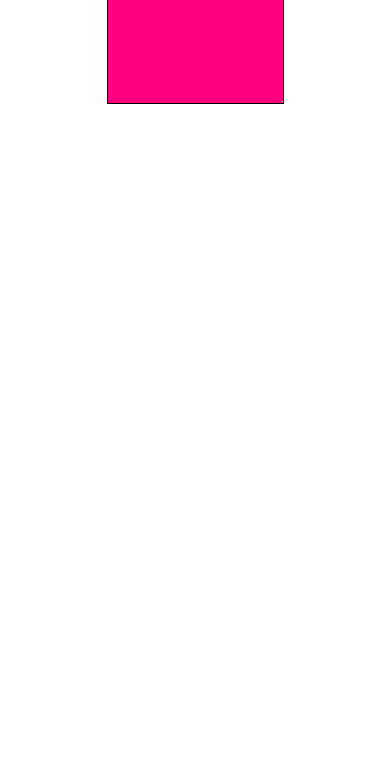
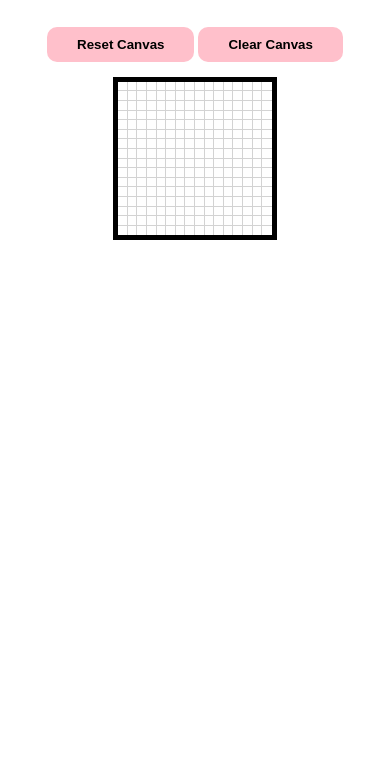
Before and after one commit to BlondyMartinez/Etch-A-Sketch, a plain HTML site: page index.html in a window 390 px wide. Shown: the part 81-844 px from the top of the page. Drawn offline with Linux system fonts and the light colour scheme.

Commit message:
UI + random color

```diff
--- a/index.html
+++ b/index.html
@@ -5,9 +5,14 @@
     <meta name="viewport" content="width=device-width, initial-scale=1.0">
     <script src="main.js" defer></script>
     <link rel="stylesheet" href="style.css">
-    <title>Document</title>
+    <title>Etch-a-Sketch</title>
 </head>
 <body>
+    <h1>Etch a Sketch</h1>
+    <div id="button-group">
+        <button type="button" onclick="newGrid()">Reset Canvas</button>
+        <button type="button" onclick="clearGrid()">Clear Canvas</button>
+    </div>
     <div id="grid">
 
     </div>
--- a/main.js
+++ b/main.js
@@ -1,7 +1,11 @@
 function grid(cellsPerSide) {
     let container = document.querySelector('#grid');
 
-    let gridWidth = (window.innerWidth * 0.8 / (16/9));
+    //clears grid
+    container.replaceChildren();
+
+    //80% of window's width divided by aspect ratio, this ensures the grid is always visible
+    let gridWidth = (window.innerWidth * 0.7 / (16/9));
     let cellWidth = gridWidth / cellsPerSide;
 
     container.style.height = gridWidth + 'px';
@@ -12,13 +16,57 @@ function grid(cellsPerSide) {
 
         for(let j = 0; j < cellsPerSide; j++){
             let cell = document.createElement('div');
+            cell.classList.add("cell");
             cell.style.width = cellWidth + 'px';
             cell.style.height = cellWidth + 'px';
+            cell.style.backgroundColor = 'white';
             row.appendChild(cell);
         }
 
         container.appendChild(row);
     }
+
+    onHover("RANDOM_COLOR");
 }
 
-grid(100);
+function onHover(behavior){
+    let cellList = document.querySelectorAll(".cell");
+
+    for(let cell of cellList) {
+        cell.addEventListener('mouseover', function(){
+            switch(behavior) {
+                case "RANDOM_COLOR":
+                    cell.style.backgroundColor = getRandomColor();
+                    break;
+            }
+        });
+    }
+}
+
+function getRandomColor() {
+    let r = Math.floor(Math.random() * 255);
+    let g = Math.floor(Math.random() * 255);
+    let b = Math.floor(Math.random() * 255);
+
+    let rgb = "rgb(" + r + ", " + g + ", " + b + ")";
+    return rgb;
+}
+
+function clearGrid() {
+    let cellList = document.querySelectorAll(".cell");
+
+    for (let cell of cellList){
+        cell.style.backgroundColor = 'white';
+    }
+}
+
+function newGrid(){
+    let cells = prompt("How many cells per size do you want? Choose between 1 and 100.");
+
+    if (!cells  || cells < 1) cells = 1;
+    else if (cells > 100) cells = 100;
+
+    grid(cells);
+}
+
+grid(16);
--- a/style.css
+++ b/style.css
@@ -1,13 +1,28 @@
 body {
     display:flex;
+    flex-direction: column;
     justify-content: center;
+    align-items: center;
+    gap: 20px;
 }
-div {
-    outline: 1px solid rgb(255, 0, 128);
+
+button {
+    background-color: pink;
+    border-radius: 10px;
+    border: none;
+    padding: 10px 30px;
+    font-weight: bolder;
+}
+button:hover{
+    background-color: rgb(255, 167, 181);
 }
 
 #grid {
     display: flex;
     flex-direction: column;
-    outline: 1px solid black;
+    outline: 5px solid black;
 }
+
+.cell{
+    outline: 1px solid lightgray;
+}
```
